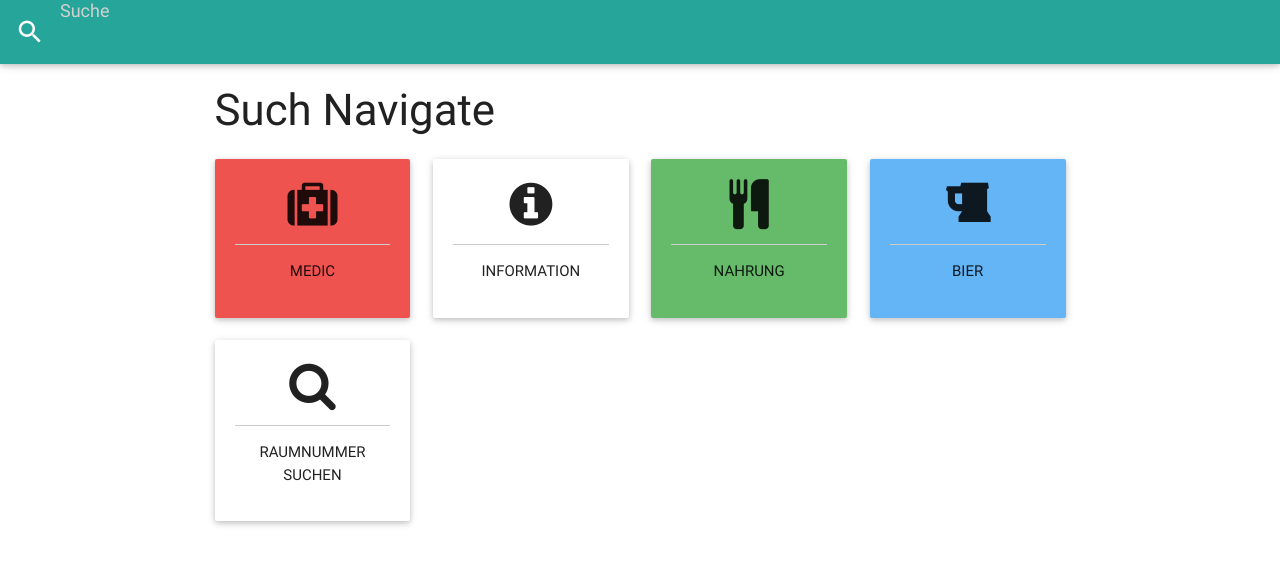
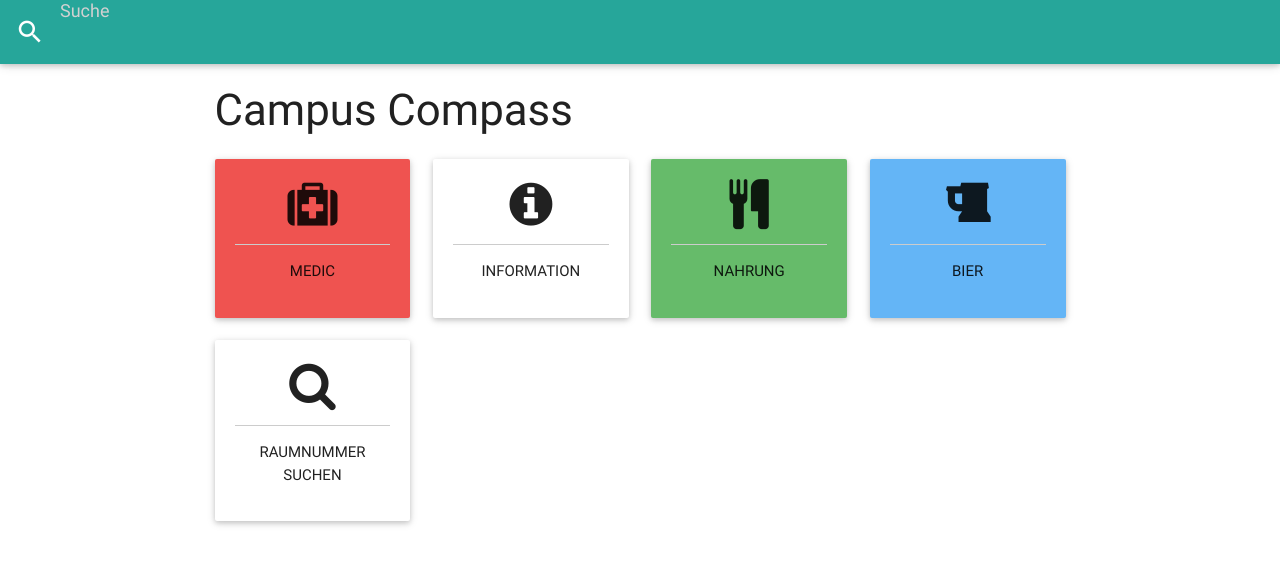
Before and after one commit to kRITZCREEK/Indoor-Nav, a plain HTML site: page www/index.html in a window 1280 px wide. Drawn offline with nearby package versions, Linux system fonts and the light colour scheme.

Commit message:
fügt hammer geilen App-Namen ein

```diff
--- a/www/index.html
+++ b/www/index.html
@@ -31,7 +31,7 @@
       </nav>
   </div>
   <div class="container">
-    <h3>Such Navigate</h3>
+    <h3>Campus Compass</h3>
     <div class="row">
         <div class="col s6 m4 l3">
             <div class="card-panel red lighten-1">
```
